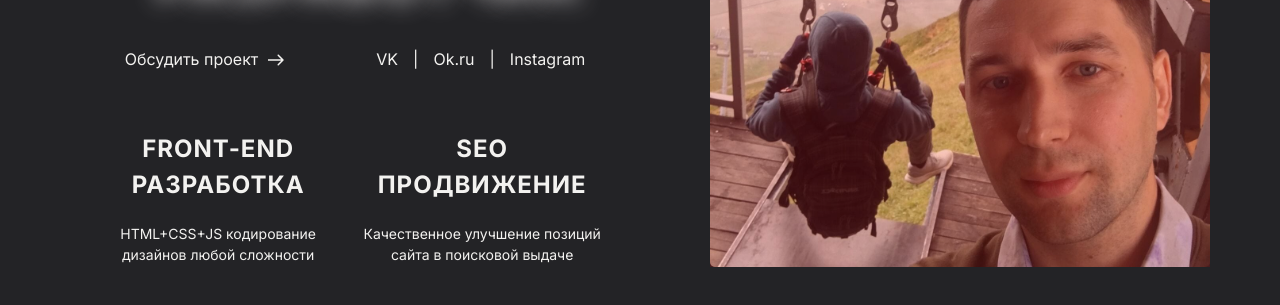
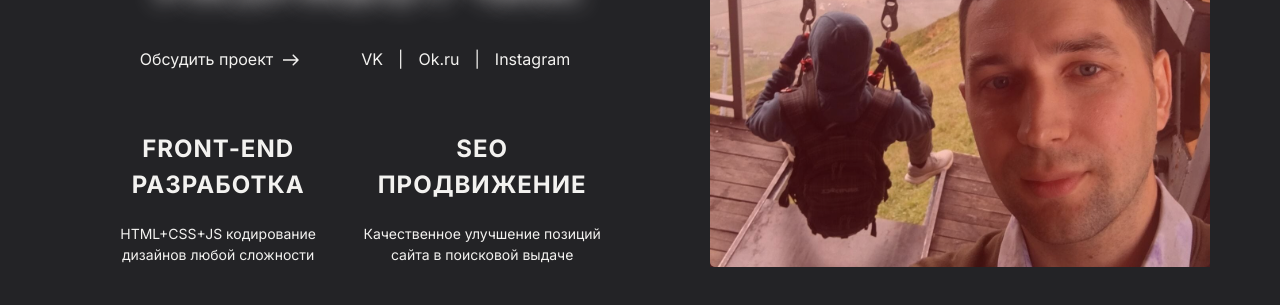
Before and after one commit to ReshetnikovDmitriy/Portfolio, a website built with webpack: page src/index.html in a window 1280 px wide. Shown: the part 399-704 px from the top of the page. Built offline with nearby package versions, Linux system fonts and the light colour scheme.

Commit message:
add content

```diff
--- a/src/styles/main.scss
+++ b/src/styles/main.scss
@@ -221,7 +221,7 @@ body {
 	&__social {
 		display: flex;
 		justify-content: center;
-		gap: 3rem;
+		// gap: 3rem;	//выскаивает лишнее gap
 		align-items: center;
 		padding-top: 5rem;
 		padding-bottom: 5rem;
@@ -253,7 +253,7 @@ body {
 }
 .social-media {
 	display: flex;
-	// margin-left: 3rem;
+	margin-left: 3rem;
 	gap: 3rem;
 	&__item {
 		line-height: 1.5;
```
Also changed, not shown: dist/styles/main.css.
